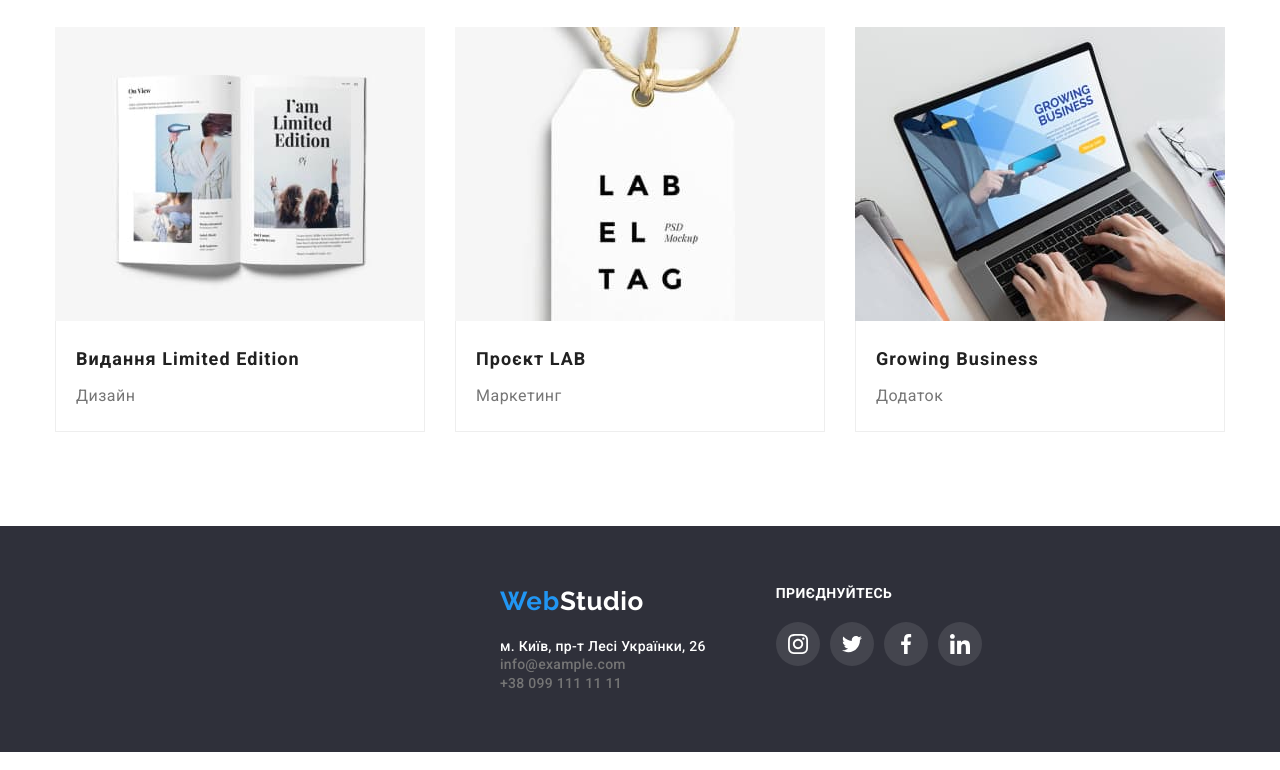
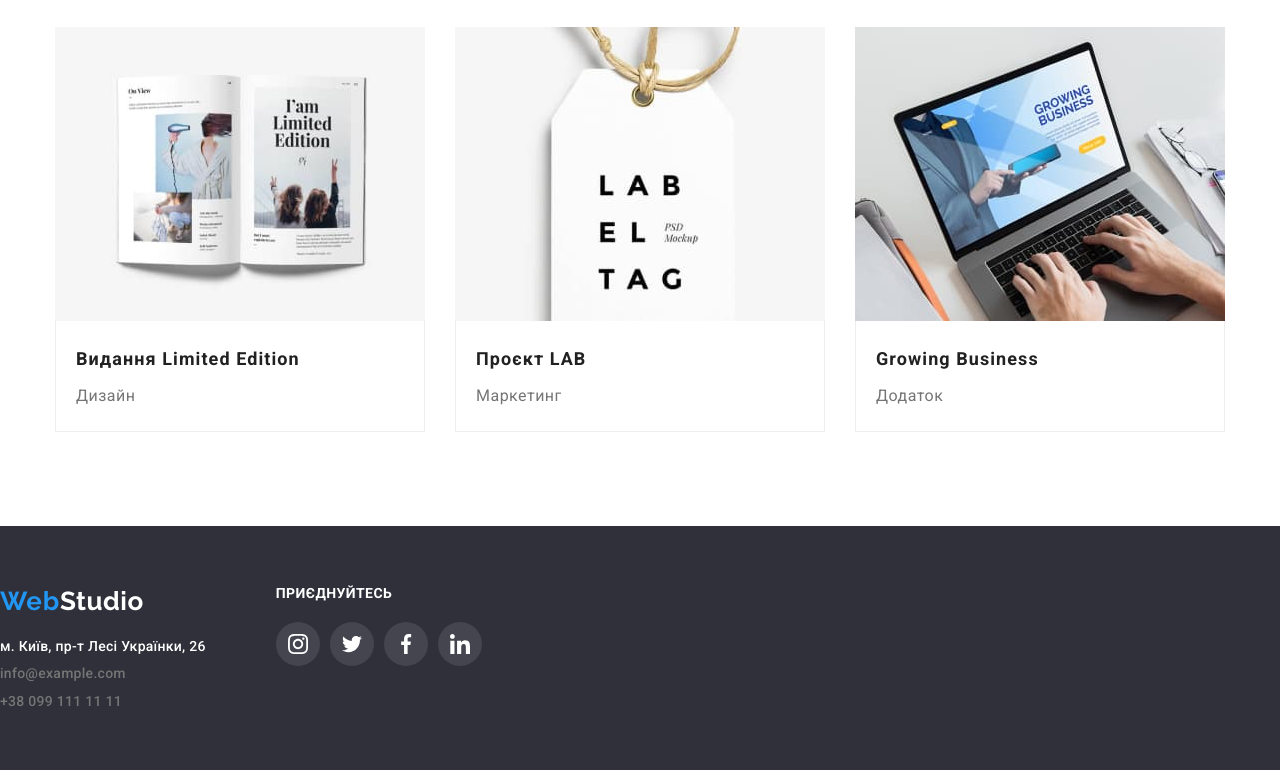
Before and after one commit to Ginger-V/goit-markup-hw-04, a plain HTML site: page portfolio.html in a window 1280 px wide. Shown: the part 1103-1873 px from the top of the page. Drawn offline with nearby package versions, Linux system fonts and the light colour scheme.

Commit message:
Update styles.css

```diff
--- a/styles/styles.css
+++ b/styles/styles.css
@@ -469,9 +469,6 @@ border-radius: 4px;
 
 .clients-link:hover,
 .clients-link:focus {
-cursor: pointer;
-background-color: #ffffff;
-color: var(--accent-color--);
 border-color: var(--accent-color--);
 fill: var(--accent-color--);
 }
@@ -623,7 +620,6 @@ font-style: normal;
 .footer-icons {
 display: flex;
 flex-direction: row;
-margin-left: 500px;
 }
 
 .webstudio {
@@ -666,6 +662,9 @@ margin-bottom: 20px;
 
 .contact-panel {
 font-style: normal;
+display: flex;
+flex-direction: column;
+gap: 9px;
 }
 
 
```
